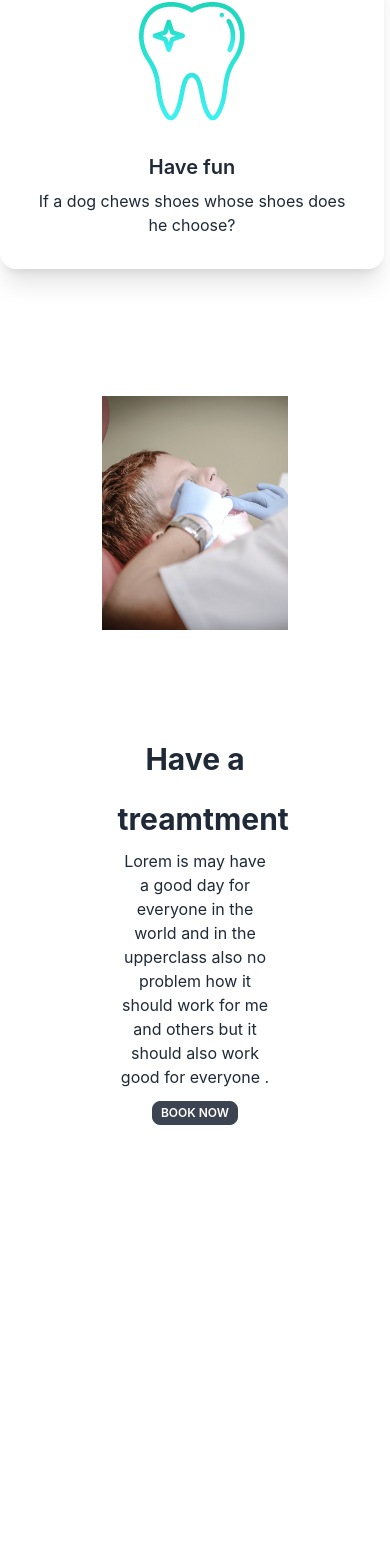
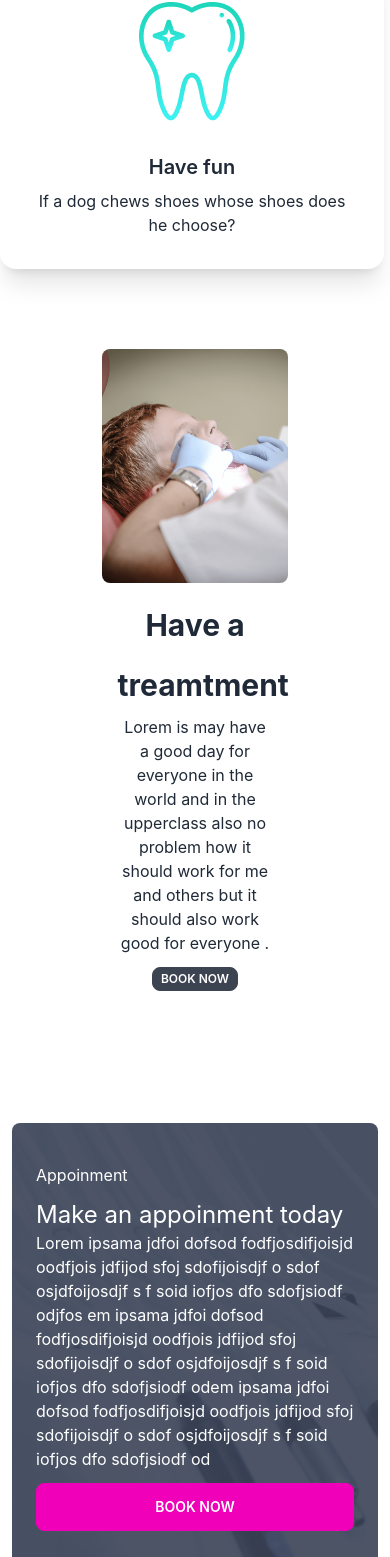
Before and after one commit to mahlilmahee/psychic-doctor01, a React (Create React App) app: page / in a window 390 px wide. Shown: the part 2485-4042 px from the top of the page. Before the commit the page ends 3662 px from the top, so only its background shows below. Built offline with nearby package versions, Linux system fonts and the light colour scheme.

Commit message:
doneanotherpart

```diff
--- /dev/null
+++ b/src/pages/Home/Backgroundima.css
@@ -0,0 +1,26 @@
+.baby {
+    background-image: url("../../assets/images/appointment.png");
+}
+.imagesize{
+     margin-top: "-104px";
+}
+
+@media (max-width: 600px) {
+     .imagesize  {
+        display:none;
+    }
+    .txdiv{
+        /* width:'80%'; */
+
+        display:flex;
+        flex-direction:column;
+        /* justify-content: center; */
+        /* align-items:flex-start; */
+        align-content: center;
+        /* margin:'3px'; */
+        padding:'20px';
+        /* padding:'20px'; */
+
+
+    }
+}
--- /dev/null
+++ b/src/pages/Home/Backgroundima.js
@@ -0,0 +1,22 @@
+import React from 'react';
+import './Backgroundima.css';
+import imam from '../../assets/images/doctor.png'
+const Backgroundima = () => {
+    return (
+        <div class="my-20 mx-3 p-6 rounded-lg baby grid grid-cols-1 lg:grid-cols-2 gap-3 items-center  ">
+            {/* <h2> Hello it is mahlil mohammed mahee  here </h2> */}
+         <div>
+         <img style={{marginTop:'-105px'}} class='imagesize' src={imam} width='90%' alt=""/>
+         </div>
+
+            <div class='txdiv text-white align-middle text-indent-0 text-left'>
+<h1 class='text-bold mt-1'>Appoinment</h1>
+<p class='text-2xl mt-3'>Make an appoinment today </p>
+<p class=''>Lorem ipsama jdfoi dofsod fodfjosdifjoisjd  oodfjois jdfijod sfoj sdofijoisdjf o sdof osjdfoijosdjf s f soid iofjos dfo sdofjsiodf odjfos em ipsama jdfoi dofsod fodfjosdifjoisjd  oodfjois jdfijod sfoj sdofijoisdjf o sdof osjdfoijosdjf s f soid iofjos dfo sdofjsiodf odem ipsama jdfoi dofsod fodfjosdifjoisjd  oodfjois jdfijod sfoj sdofijoisdjf o sdof osjdfoijosdjf s f soid iofjos dfo sdofjsiodf od</p>
+<button class='btn btn-secondary p-2 my-3'>Book Now</button>
+            </div>
+        </div>
+    );
+};
+
+export default Backgroundima;
--- a/src/pages/Home/Shared/Home.js
+++ b/src/pages/Home/Shared/Home.js
@@ -1,7 +1,8 @@
 import React from 'react';
+import Backgroundima from '../Backgroundima';
 import Banner from '../Banner';
 import Info from '../Info';
-import Doctorman from './Doctorman';
+// import Doctorman from './Doctorman';
 import Bigservice from './Service/Bigservice';
 import ServiceCard from './Service/ServiceCard';
 import Services from './Service/Services';
@@ -14,7 +15,7 @@ const Home = () => {
            <Services></Services>
            <ServiceCard></ServiceCard>
            <Bigservice></Bigservice>
-
+          <Backgroundima></Backgroundima>
         </div>
     );
 };
--- a/src/pages/Home/Shared/Service/Bigservice.js
+++ b/src/pages/Home/Shared/Service/Bigservice.js
@@ -2,9 +2,9 @@ import React from 'react';
 import treatment from '../../../../assets/images/treatment.png'
 const Bigservice = () => {
     return (
-<div class=" mx-auto grid grid-rows-2 lg:grid-cols-2  gap-3  items-center justify-items-center p-10">
+<div class="my-10 mx-auto grid  lg:grid-cols-2  gap-3  items-center justify-items-center p-10">
             {/* <div class='mx-auto lg:w-2/4'>  */}
-            <img class='m-0' width='60%' height='50%' src={treatment} alt=""/>
+            <img class='m-0 rounded-lg' width='60%' height='50%' src={treatment} alt=""/>
             {/* </div> */}
         {/* <div class=''>  */}
            <div class='w-2/4'> <h1 class='leading-loose text-3xl font-bold'>Have a treamtment</h1>
```
Also changed, not shown: src/pages/Home/Shared/Doctorman.js (deleted).
